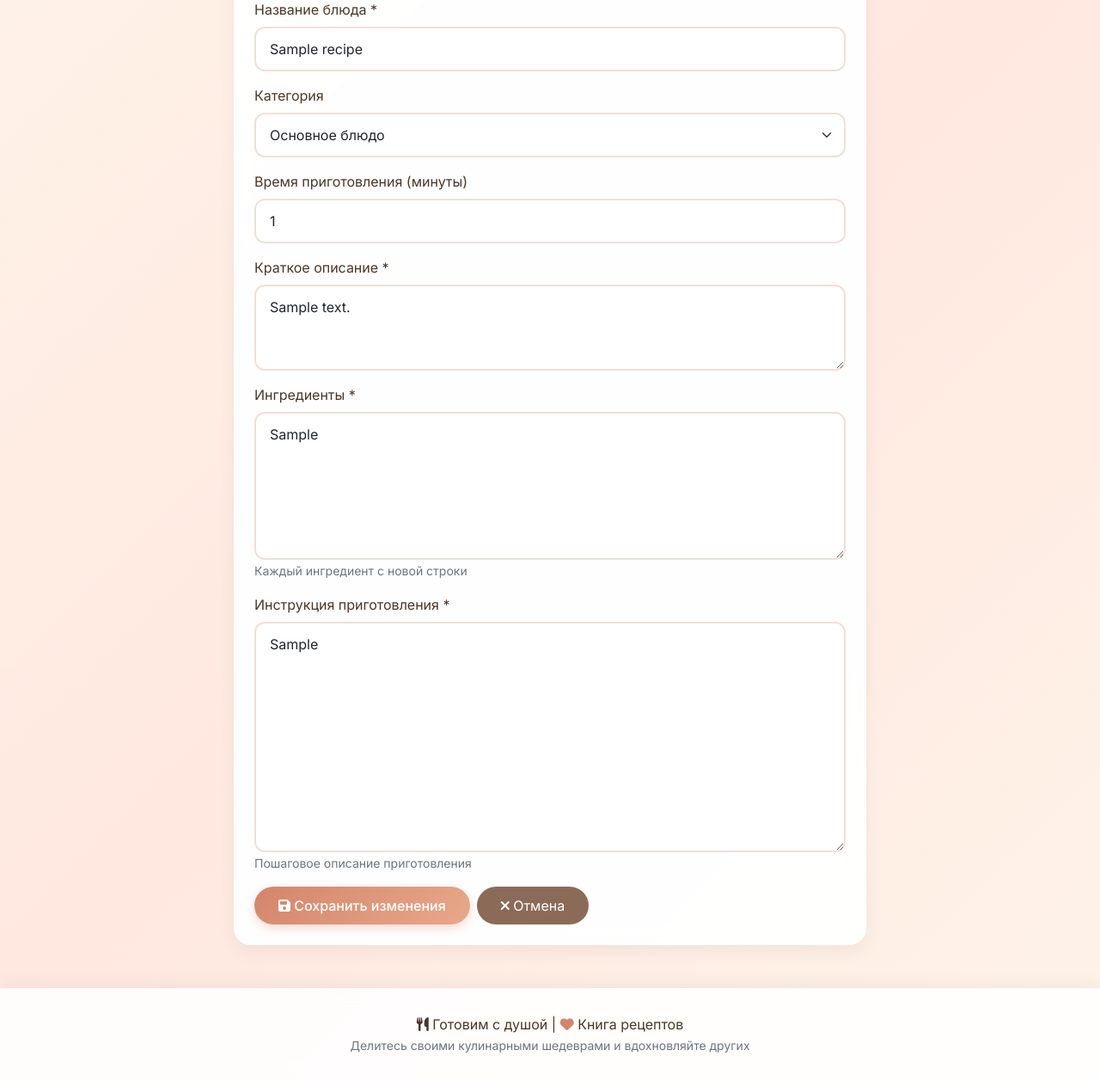
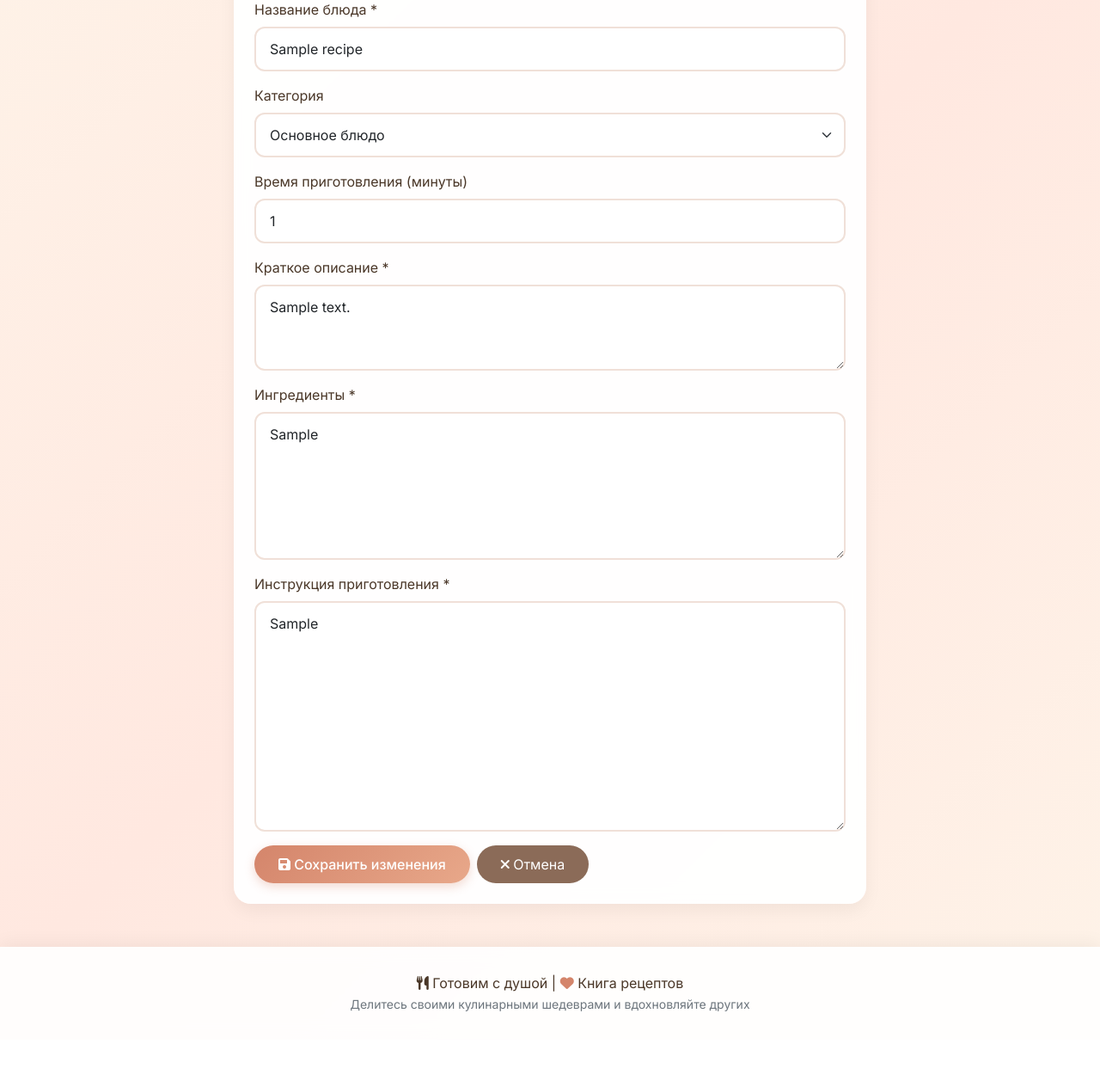
Before and after one commit to Huylo219/recipe, a Flask app: page /edit/1 in a window 1280 px wide. Shown: the part 197-1454 px from the top of the page at 86% size. After the commit the page ends 1373 px from the top, so only its background shows below. Run offline with Flask 3, Linux system fonts and the light colour scheme; a user stored in the database is signed in; tables that the repository leaves empty hold one stand-in row (values such as "Sample post"); some libraries are stand-ins or nearby versions.

Commit message:
Update edit_recipe.html

```diff
--- a/templates/edit_recipe.html
+++ b/templates/edit_recipe.html
@@ -12,6 +12,10 @@
                 </h2>
 
                 <form method="POST">
+                    <!-- ↓↓↓ ВОТ ЭТУ СТРОКУ ДОБАВИТЬ ↓↓↓ -->
+                    <input type="hidden" name="csrf_token" value="{{ csrf_token() }}">
+                    <!-- ↑↑↑ ВОТ ЭТУ СТРОКУ ДОБАВИТЬ ↑↑↑ -->
+
                     <div class="mb-3">
                         <label class="form-label">Название блюда *</label>
                         <input type="text" name="title" class="form-control" value="{{ recipe.title }}" required>
@@ -42,13 +46,11 @@
                     <div class="mb-3">
                         <label class="form-label">Ингредиенты *</label>
                         <textarea name="ingredients" class="form-control" rows="6" required>{{ recipe.ingredients }}</textarea>
-                        <small class="text-muted">Каждый ингредиент с новой строки</small>
                     </div>
 
                     <div class="mb-3">
                         <label class="form-label">Инструкция приготовления *</label>
                         <textarea name="instructions" class="form-control" rows="10" required>{{ recipe.instructions }}</textarea>
-                        <small class="text-muted">Пошаговое описание приготовления</small>
                     </div>
 
                     <div class="d-flex gap-2">
```
